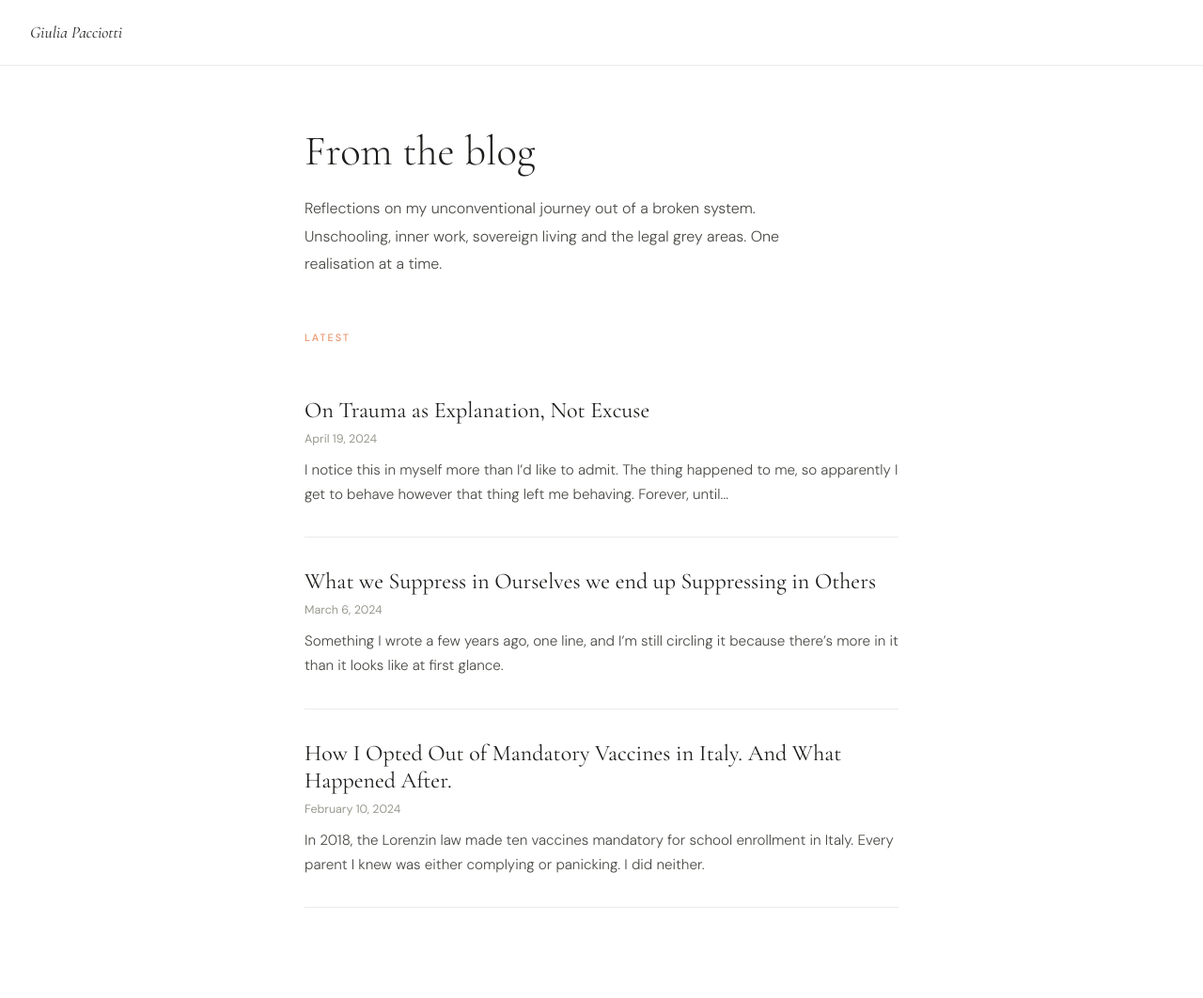
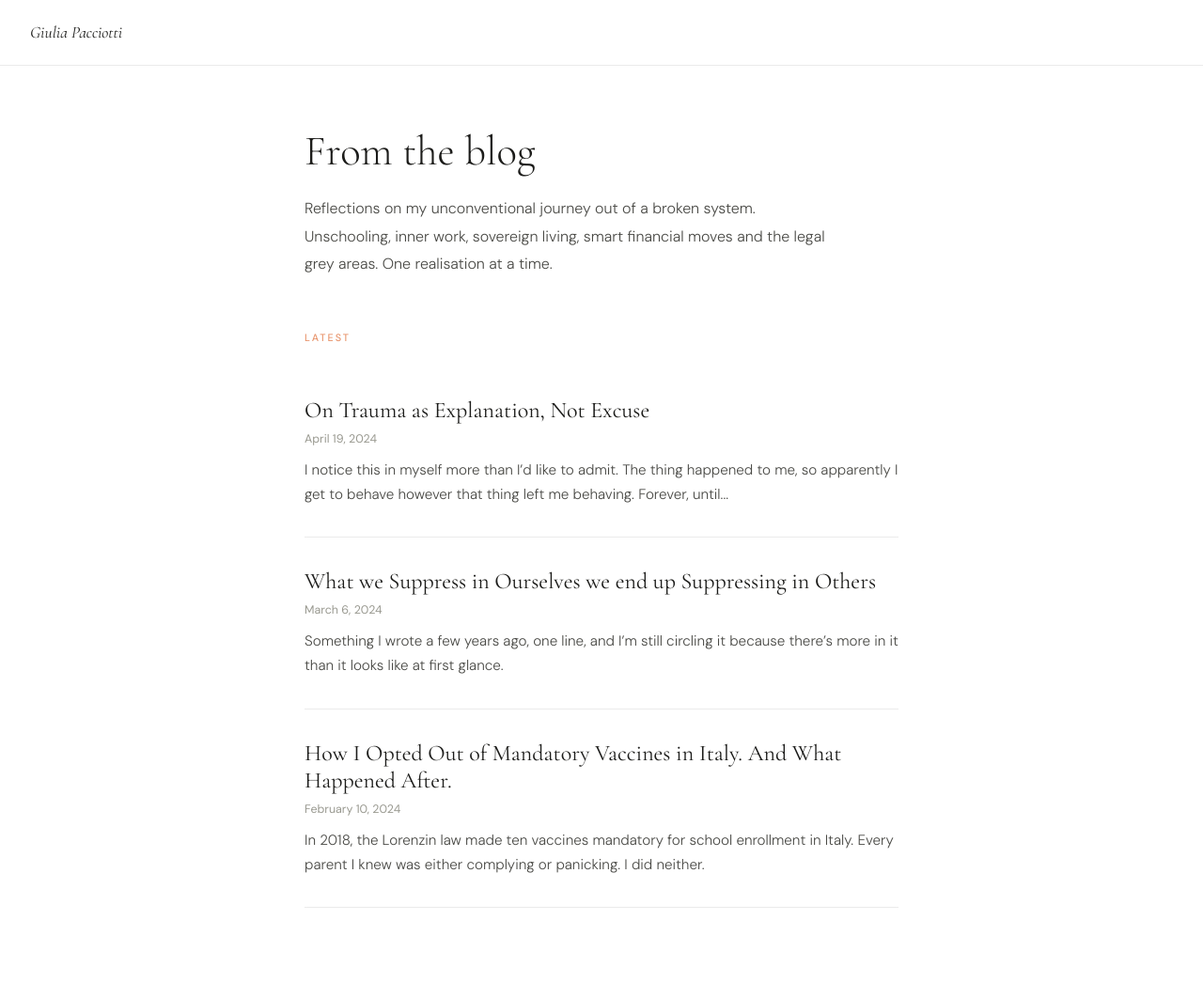
Before and after one commit to Blubell26/giuliapacciotti.com, a Jekyll site: the page built from blog/index.html, in a window 1280 px wide. Shown: the whole page at 94% size. Built offline with Jekyll 4.4.1, drawn with Linux system fonts in a browser that asks for light colours.

Commit message:
Update index.html

```diff
--- a/blog/index.html
+++ b/blog/index.html
@@ -31,7 +31,7 @@ body{font-family:'DM Sans',sans-serif;background:#fff;color:var(--dark);}
 <div class="topbar"><a href="/">Giulia Pacciotti</a></div>
 <div class="wrap">
 <h1 class="page-title">From the blog</h1>
-<p class="intro">Reflections on my unconventional journey out of a broken system. Unschooling, inner work, sovereign living and the legal grey areas. One realisation at a time.</p>
+<p class="intro">Reflections on my unconventional journey out of a broken system. Unschooling, inner work, sovereign living, smart financial moves and the legal grey areas. One realisation at a time.</p>
 <span class="section-label">Latest</span>
 {% for post in site.posts %}
 <a href="{{ post.url }}" class="post-card">
```
